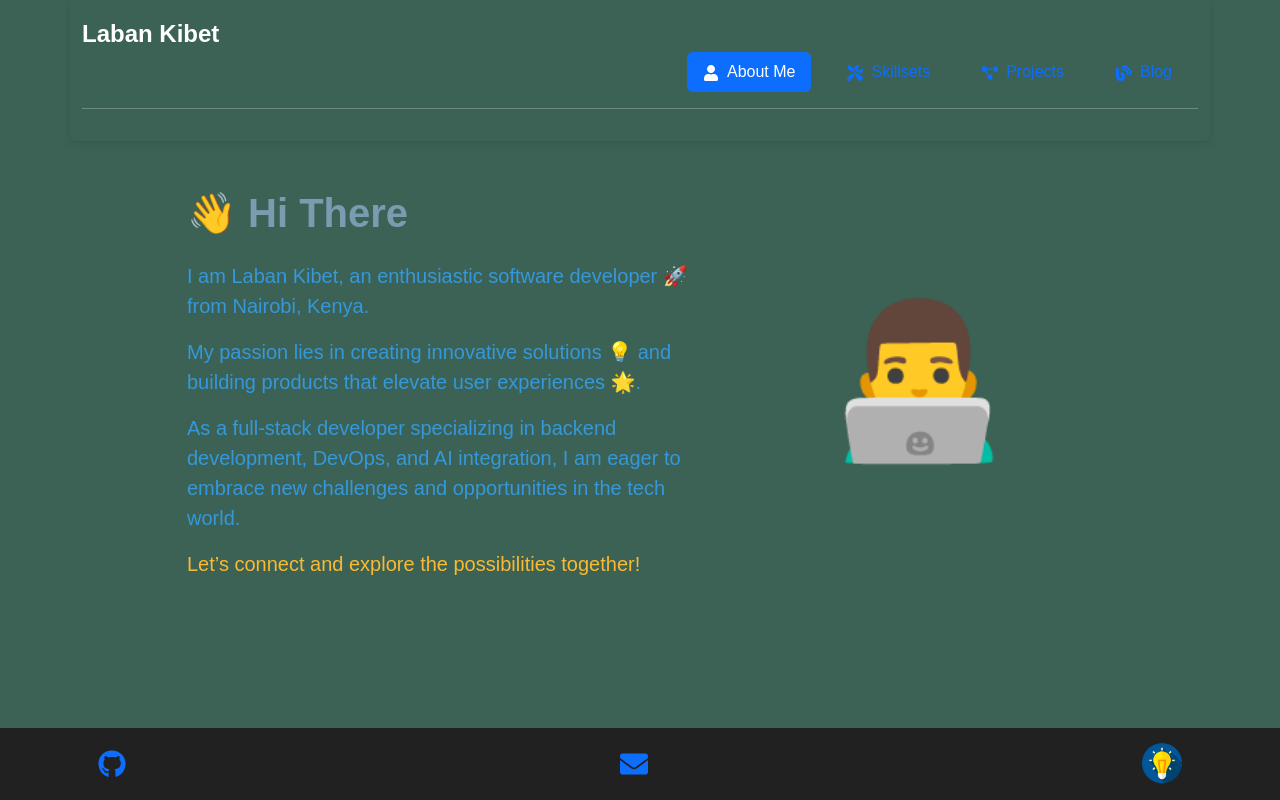
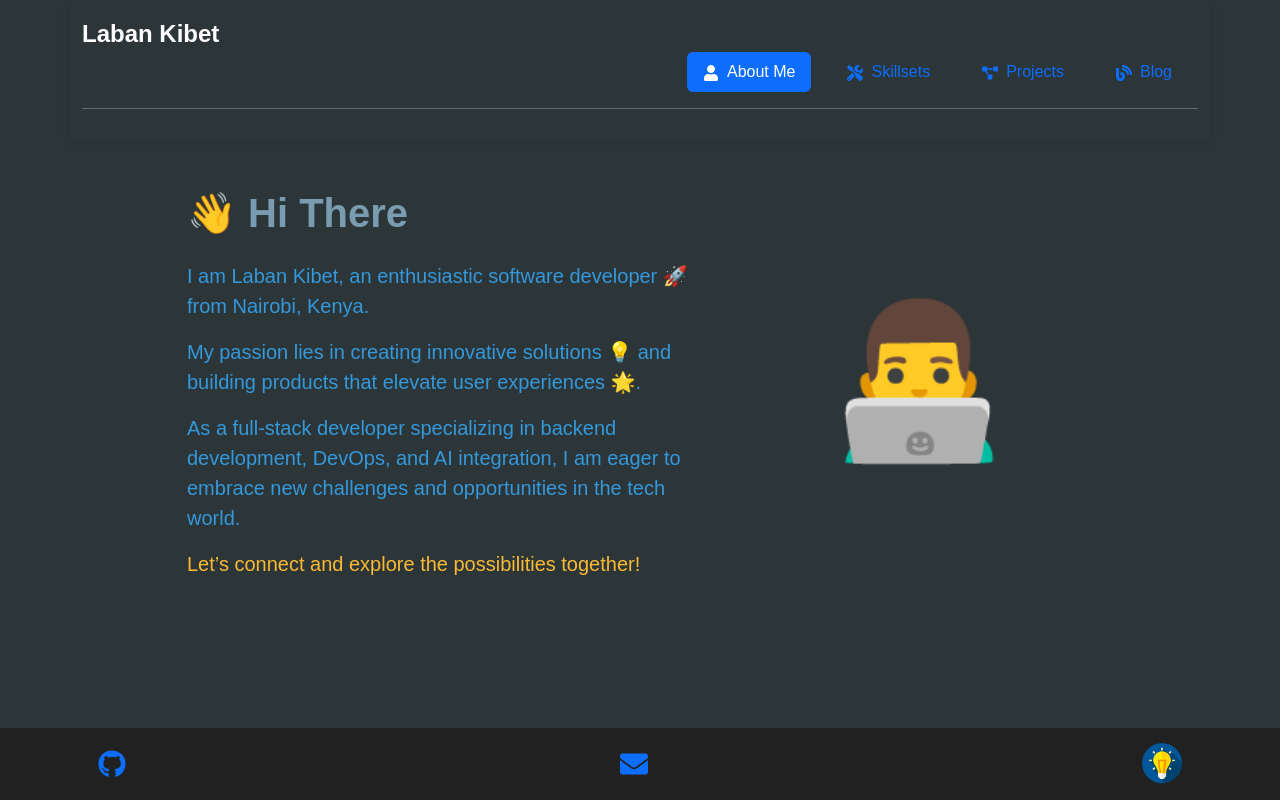
Before and after one commit to Laban254/my-portfolio, a React (Create React App) app: page / in a window 1280 px wide. Built offline with nearby package versions, Linux system fonts and the light colour scheme.

Commit message:
update styles

```diff
--- a/src/App.css
+++ b/src/App.css
@@ -102,7 +102,7 @@
   max-width: 1100px;
   margin: 0 auto;
   padding: 20px;
-  background-color: #61876E; /* Soft background for the container  2C3639*/
+  background-color: #3F4E4F; /* Soft background for the container  2C3639*/
   border-radius: 12px;
 }
 
@@ -125,7 +125,7 @@ h1 {
 
 /* Card Styling */
 .project-card {
-  background-color: #A6BB8D; /* Soft white for the card background   3F4E4F*/
+  background-color: #F8F5F1; /* Soft white for the card background   3F4E4F*/
 
   border-radius: 8px;
   padding: 20px;
--- a/src/index.css
+++ b/src/index.css
@@ -2,7 +2,7 @@
 
 
 body.dark-mode {
-  background-color: #395144; /* Dark mode background color */
+  background-color: #1E201E; /* Dark mode background color */
   color: #ffffff; /* Dark mode text color */
 }
 
@@ -33,7 +33,7 @@ code {
 
 body {
   font-family: 'Raleway', sans-serif;
-  background-color: #3C6255; /* Adjusted background color */
+  background-color: #2C3639; /* Adjusted background color */
   color: #ffffff; /* Adjusted text color */
   min-height: 100vh;
 }
```
